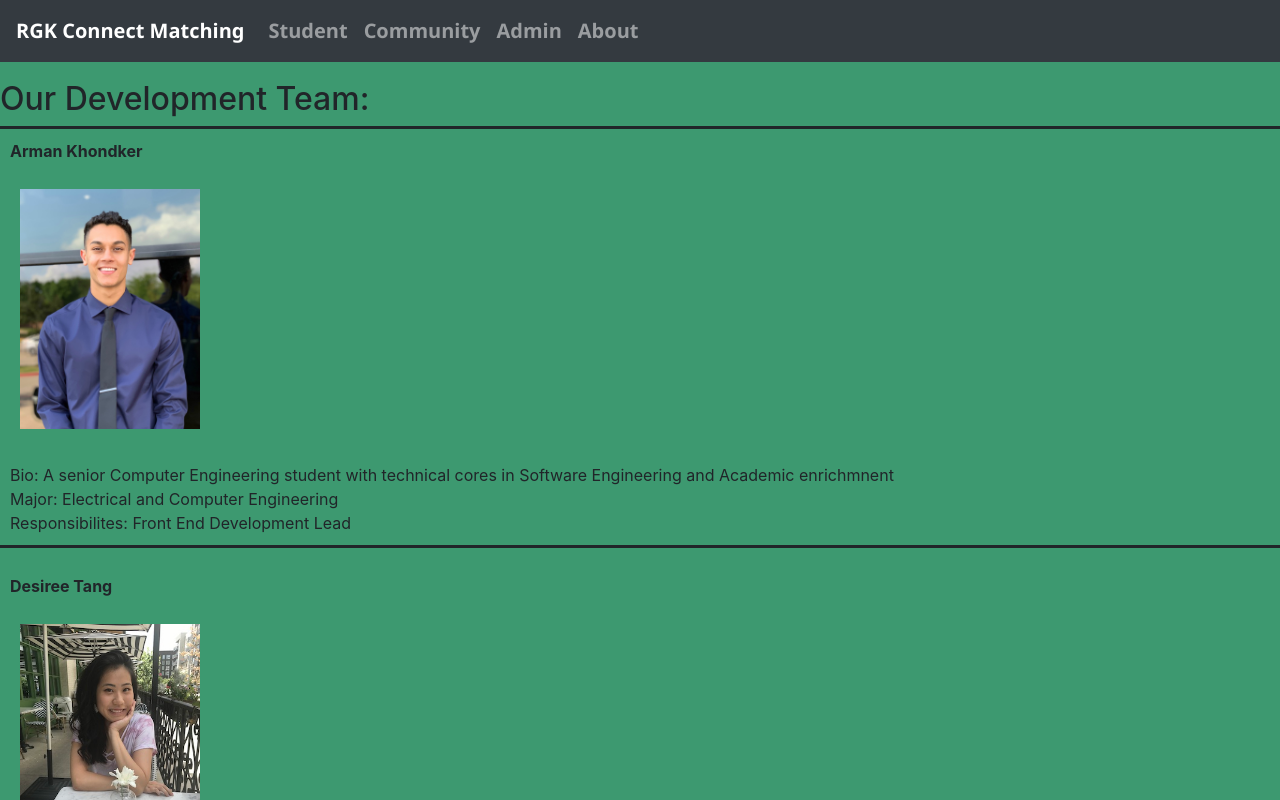
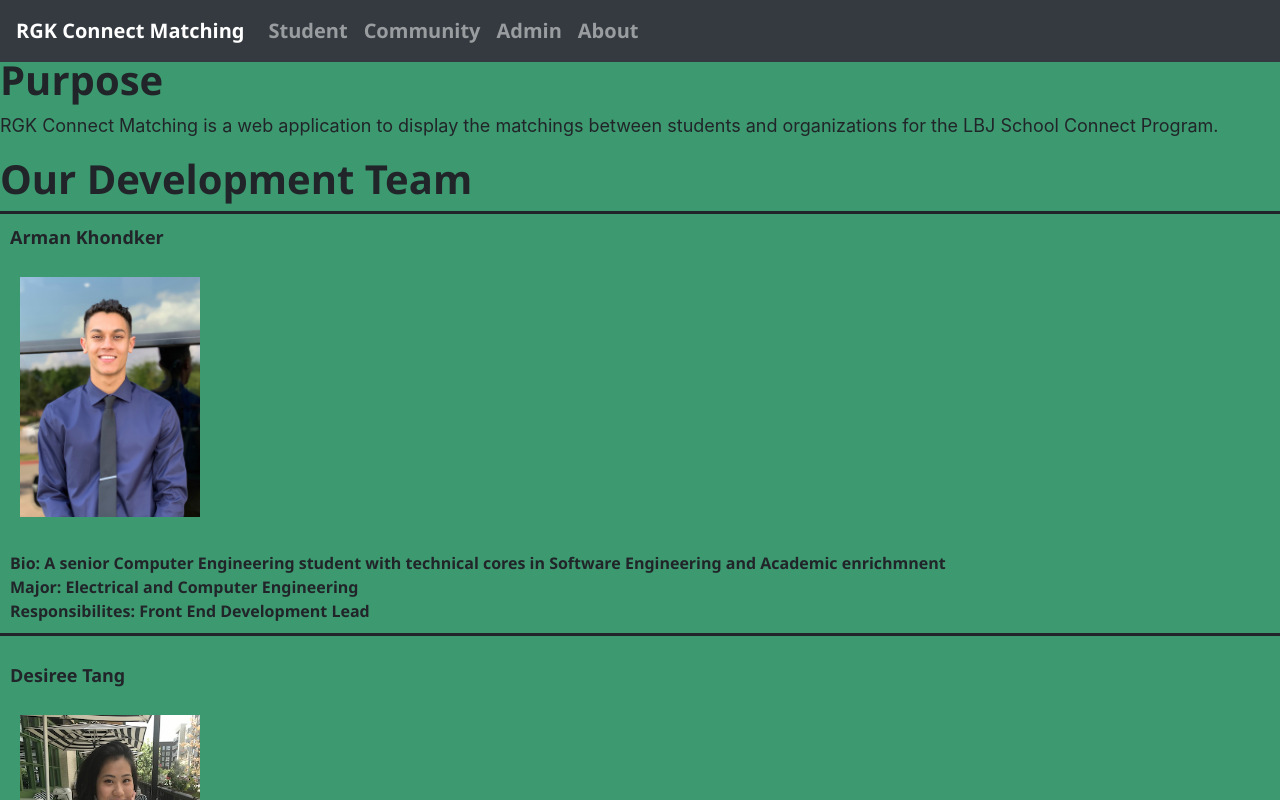
Before and after one commit to armankhondker/EE-364D-Senior-Design, a React (Create React App) app in the folder my-app/: page /about in a window 1280 px wide. Shown: the top 800 px of the page. Built offline with nearby package versions, Linux system fonts and the light colour scheme.

Commit message:
Updated about page styling

```diff
--- a/my-app/src/About.css
+++ b/my-app/src/About.css
@@ -1,7 +1,7 @@
 .About {
     text-align: left;
     background-color: #3D9970;
-    height: 265vh;
+    height: 300vh;
   }
 
   .prof_pic {
@@ -17,13 +17,22 @@
   }
 
   p {
+      font-size: 18px;
       text-align: left;
+  }
+  h1 {
+    font-weight: bolder;
+    font-family: 'Segoe UI', Tahoma, Geneva, Verdana, sans-serif;
+
   }
 
   ul {
     border-bottom: 3px solid;
     padding: 10px;
     text-align: left;
+    font-size: 16px;
+    font-weight: bold;
+    font-family: 'Segoe UI', Tahoma, Geneva, Verdana, sans-serif;
   }
   h2 {
     text-align: left;
--- a/my-app/src/pages/About.js
+++ b/my-app/src/pages/About.js
@@ -10,10 +10,12 @@ class About extends Component {
     render() {
 		return (
 			<div className="About">
-				<p>About rgkconnectmatching.com</p>
-				<p>filler</p>
+				<h1>filler</h1>
 
-                <h2> Our Development Team:</h2>
+				<h1>Purpose</h1>
+				<p>RGK Connect Matching is a web application to display the matchings between students and organizations for the LBJ School Connect Program. </p>
+
+                <h1>Our Development Team</h1>
 				<ul>
 				<p><b>Arman Khondker</b></p>
 				{ <img className="prof_pic" src={Arman} alt="Arman" /> }
```
